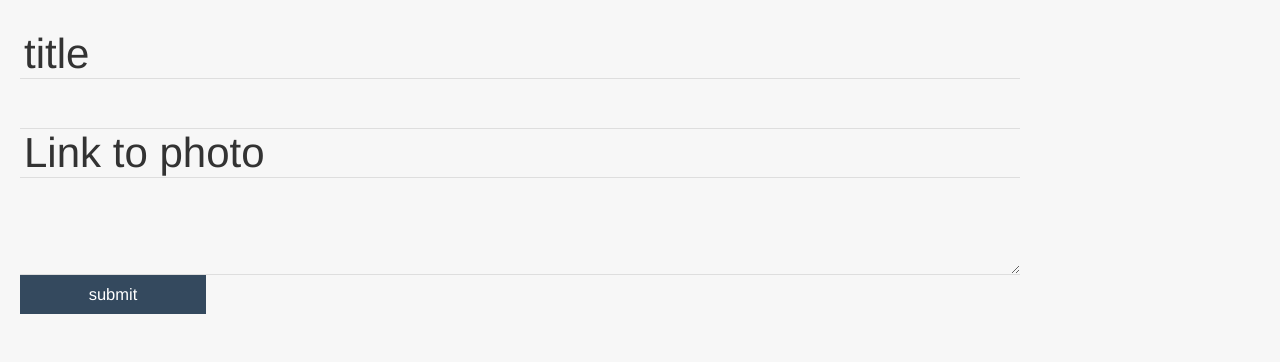
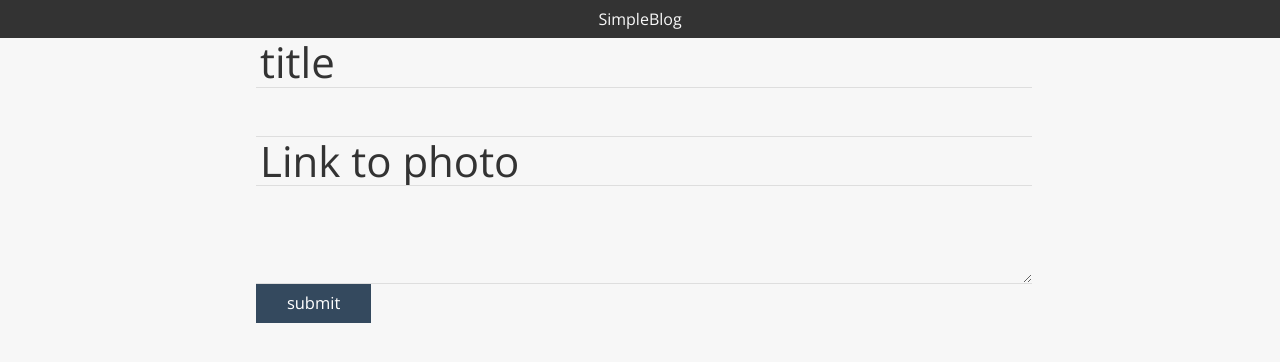
Before and after one commit to brooksbrown/simple-blog, a Python web app: template simpleblog/templates/simpleblog/audio-new.html in a window 1280 px wide. Shown: the top 362 px of the page. Run offline with Jinja, Linux system fonts and the light colour scheme; the template is opened without the code that fills it, so the values that code supplies are empty, except form fields; form fields are guessed from the names that the template uses; some libraries are stand-ins or nearby versions.

Commit message:
html/css tweaks

```diff
--- a/static/css/main.css
+++ b/static/css/main.css
@@ -1,12 +1,32 @@
 body {
 	background-color: #f7f7f7;
-	font-family: 'helvetica neue';
+	font-family: 'open sans';
 	font-weight:300;
-	padding: 30px 20px;
+	padding: 0;
+	margin: 0;
+}
+
+header {
+	margin: 0;
+	background-color: #333;
+	width: 100%;
+}
+
+header h1 {
+	padding : 10px;
+	margin: 0;
+	color: #f9f9f9;
+	font-size: 16px;
+	font-weight: 300;
+	text-align: center;
+}
+
+div.content {
+	margin: 0 auto;
+	width: 60%;
 }
 
 input, textarea {
-	font-family: 'helvetica neue';
 	font-weight: 300;
 	border: 0;
 	border-bottom: 1px solid rgba(0,0,0,0.1);
@@ -14,14 +34,19 @@ input, textarea {
 	outline: 0;
 	background-color: #f7f7f7;
 	display: block;
-	width: 80%;
+	width: 100%;
 	font-size: 42px;
+}
+
+input#link, input#link::-webkit-input-placeholder {
+	font-size: 18px;
+	font-weight: 300;
 }
 
 ::-webkit-input-placeholder {
 	font-size: 42px;
 	color: #333;
-	font-family: 'helvetica neue';
+	font-family: 'open sans';
 	font-weight: 300;
 }
 
--- a/templates/base.html
+++ b/templates/base.html
@@ -19,13 +19,20 @@
             <p class="chromeframe">You are using an <strong>outdated</strong> browser. Please <a href="http://browsehappy.com/">upgrade your browser</a> or <a href="http://www.google.com/chromeframe/?redirect=true">activate Google Chrome Frame</a> to improve your experience.</p>
         <![endif]-->
 
-		{% block content %}
-		{% endblock %}
+        <header>
+            <h1>SimpleBlog</h1>
+        </header>
+
+        <div class="content">
+    		{% block content %}
+    		{% endblock %}
+        </div>
 
 		<!-- Javascript -->
         <script src="//ajax.googleapis.com/ajax/libs/jquery/1.9.1/jquery.min.js"></script>
         <script src="/static/js/jquery.tagsinput.js"></script>
         <script src="/static/js/main.js"></script>
         <script src="/static/js/dropzone.js"></script>
+        <link href='http://fonts.googleapis.com/css?family=Open+Sans:300italic,400italic,600italic,700italic,400,300,600,700' rel='stylesheet' type='text/css'>
    </body>
 </html>
```
